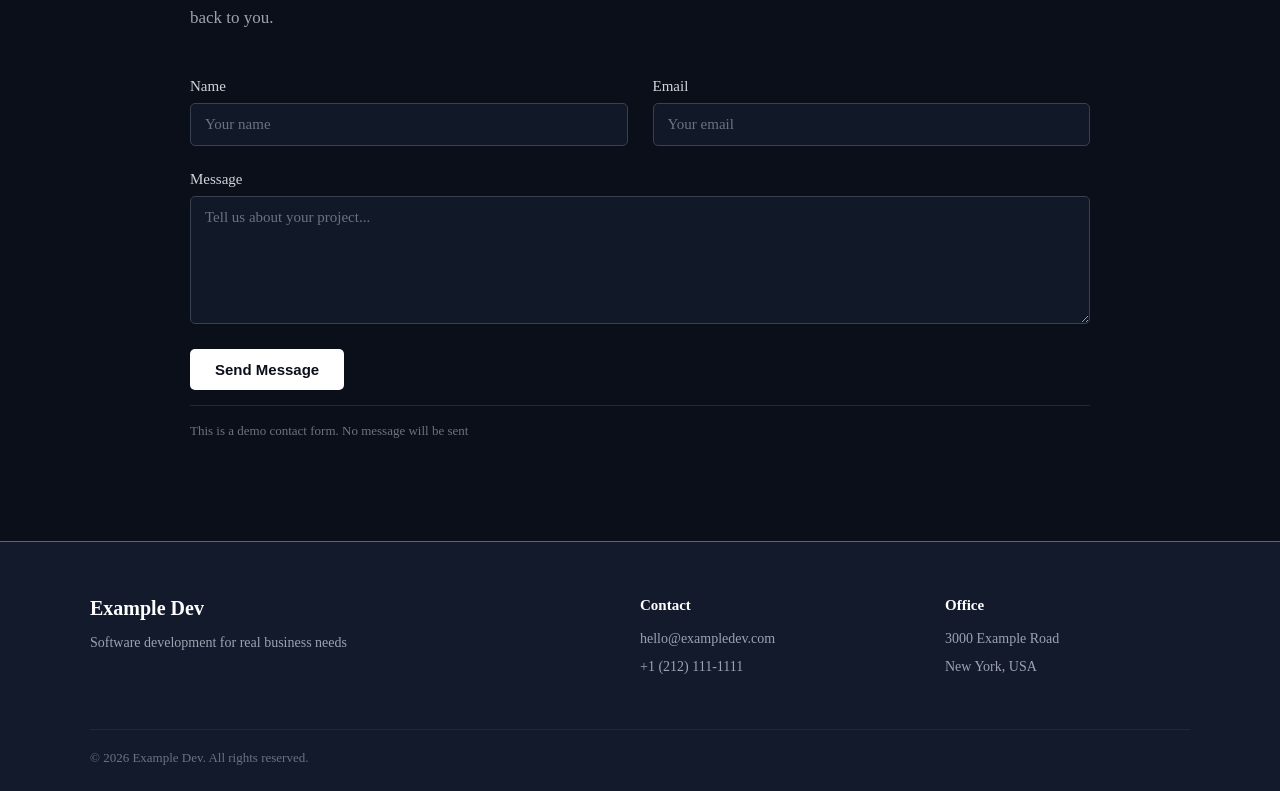
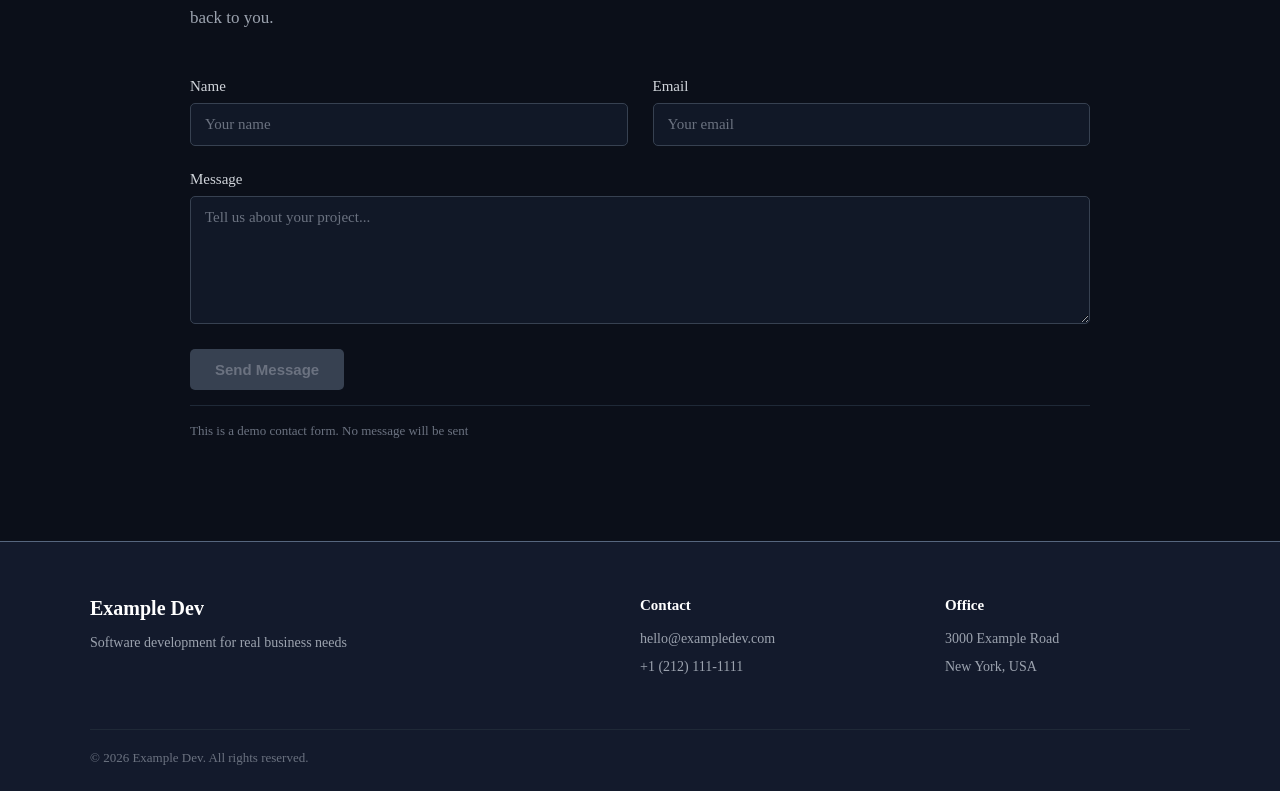
Before and after one commit to pavicevictea/company-landing-page, an Angular app in the folder company-landing-page/: page / in a window 1280 px wide. Shown: the part 2101-2892 px from the top of the page. Built offline with nearby package versions, Linux system fonts and the light colour scheme.

Commit message:
Contact form validation added

```diff
--- a/company-landing-page/src/app/components/contact/contact.component.css
+++ b/company-landing-page/src/app/components/contact/contact.component.css
@@ -104,3 +104,9 @@
   font-size: 13px;
   line-height: 1.5;
 }
+
+.contact-form button:disabled {
+  background-color: #374151;
+  color: #6b7280;
+  cursor: not-allowed;
+}
--- a/company-landing-page/src/app/components/contact/contact.component.html
+++ b/company-landing-page/src/app/components/contact/contact.component.html
@@ -8,18 +8,18 @@
       <div class="form-row">
         <div class="form-group">
           <label for="name">Name</label>
-          <input type="text" id="name" name="name" placeholder="Your name">
+          <input type="text" id="name" name="name" [value]="name" (input)="onNameInput($event)" placeholder="Your name" required>
         </div>
         <div class="form-group">
           <label for="email">Email</label>
-          <input type="email" id="email" name="email" placeholder="Your email">
+          <input type="email" id="email" name="email" [value]="email" (input)="onEmailInput($event)" placeholder="Your email" required>
         </div>
       </div>
       <div class="form-group">
         <label for="message">Message</label>
-        <textarea id="message" name="message" rows="6" placeholder="Tell us about your project..."></textarea>
+        <textarea id="message" name="message" [value]="message" (input)="onMessageInput($event)" rows="6" placeholder="Tell us about your project..." required></textarea>
       </div>
-      <button type="submit">Send Message</button>
+      <button type="submit" [disabled]="!isFormValid">Send Message</button>
       <p class="demo-message">This is a demo contact form. No message will be sent</p>
     </form>
   </div>
--- a/company-landing-page/src/app/components/contact/contact.component.ts
+++ b/company-landing-page/src/app/components/contact/contact.component.ts
@@ -7,14 +7,39 @@ import { Component, OnInit } from '@angular/core';
 })
 export class ContactComponent implements OnInit {
 
+  name: string = '';
+  email: string = '';
+  message: string = '';
+
   constructor() { }
 
   ngOnInit() {
   }
 
+  onNameInput(event: any) {
+    this.name = event.target.value;
+  }
+
+  onEmailInput(event: any) {
+    this.email = event.target.value;
+  }
+
+  onMessageInput(event: any) {
+    this.message = event.target.value;
+  }
+
+  get isFormValid(): boolean {
+    return this.name.trim() !== '' && this.email.trim() !== '' && this.message.trim() !== '';
+  }
+
   showMessage(event: Event) {
     event.preventDefault();
+    if (!this.isFormValid) return;
+
     alert('This is a demo contact form. No message will be sent');
+    this.name = '';
+    this.email = '';
+    this.message = '';
   }
 
 }
```
